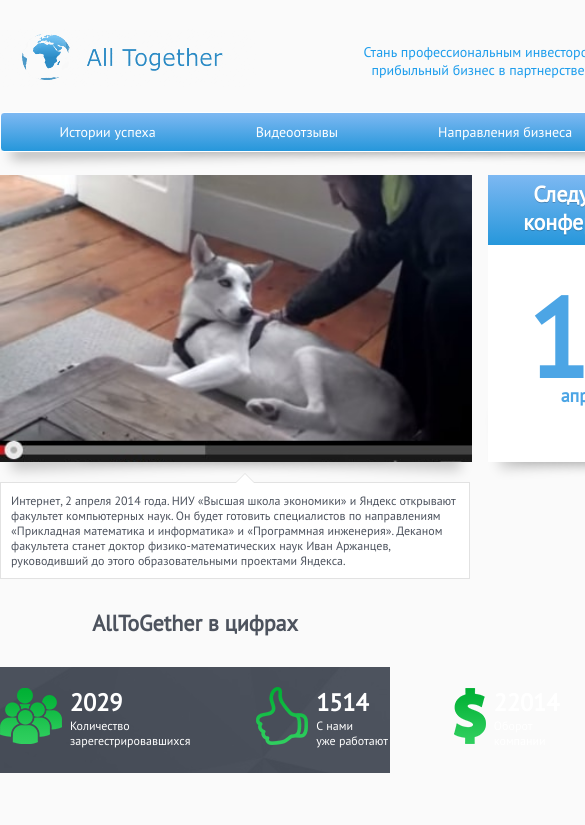
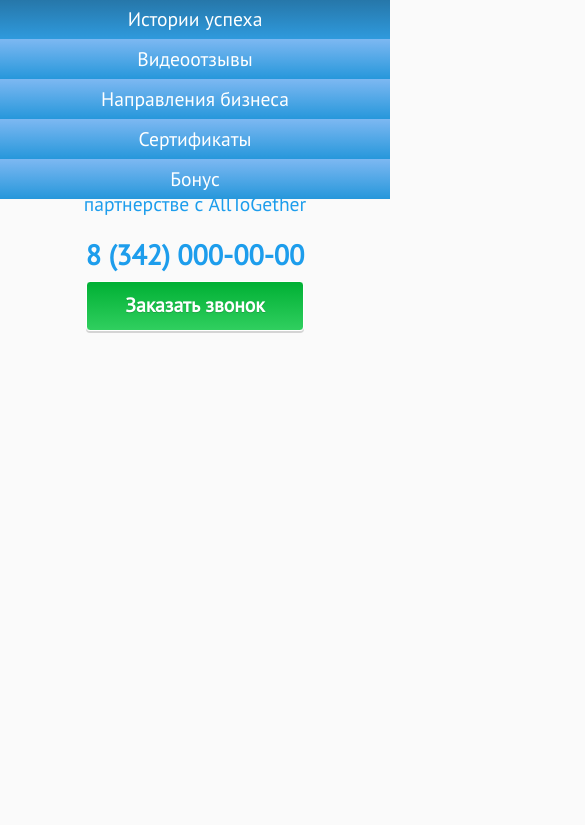
Before and after one commit to DaddyMax/AllTogether, a plain HTML site: page alltogether/index.html in a window 390 px wide. Shown: the top 825 px of the page, 585 px wide, since content can reach past the window. Drawn offline with nearby package versions, Linux system fonts and the light colour scheme.

Commit message:
Developed responsive header and menu

```diff
--- a/alltogether/index.html
+++ b/alltogether/index.html
@@ -40,7 +40,7 @@
             <a href="#" class="contact__button">Заказать звонок</a>
         </div>
     </header>
-    <nav>
+    <nav class="nav-static">
         <ul class="nav">
             <li><a href="#1" class="menu-item menu-item-first">Истории успеха</a></li>
             <li><a href="#2" class="menu-item">Видеоотзывы</a></li>
@@ -48,9 +48,20 @@
             <li><a href="#4" class="menu-item">Сертификаты</a></li>
             <li><a href="#5" class="menu-item menu-item-last">Бонус</a></li>
         </ul>
-    </nav>
-    <div class="wrap">
-        <div class="video"><!--Insert videoplayer here--></div>
+        <ul class="nav-responsive">
+            <li><a href="#1" class="menu-item">Истории успеха</a></li>
+            <li><a href="#2" class="menu-item">Видеоотзывы</a></li>
+            <li><a href="#3" class="menu-item">Направления бизнеса</a></li>
+            <li><a href="#4" class="menu-item">Сертификаты</a></li>
+            <li><a href="#5" class="menu-item">Бонус</a></li>
+            <li><a href="#6" class="menu-item menu-toggle">Меню</a></li>
+        </ul>
+   </nav>
+
+
+
+    <!-- <div class="wrap">
+        <div class="video"><!--Insert videoplayer here-></div>
         <div class="date">
             <div class="date__caption">Следующая <br>конференция</div>
             <div class="date__numbers"><span class="date__numbers-big">19</span><br>апреля</div>
@@ -91,7 +102,7 @@
     <div class="slider_bg">
         <div class="wrap sliderbox">
 
-            <!--            тут будет слайдер             -->
+            <!--            тут будет слайдер             ->
 
             <div class="slider">
                 <div class="slide">
@@ -126,14 +137,14 @@
                 </div>
             </div>
 
-            <!--            тут будет слайдер             -->
+            <!--            тут будет слайдер             ->
 
         </div>
     </div>
     <h1 class="title_section" id="2">Видеоотзывы</h1>
     <div class="wrap wrap-comments">
-        <div class="comments"><!--Insert videoplayer here--></div>
-        <div class="comments"><!--Insert videoplayer here--></div>
+        <div class="comments"><!--Insert videoplayer here-></div>
+        <div class="comments"><!--Insert videoplayer here-></div>
     </div>
     <div class="wrap wrap-comments">
         <div class="underComments textInBorder">Чу, который заставлял его создать оружие <br> массового поражения - только тогда он получил бы операцию, необходимую для спасения его жизни. </div>
@@ -181,7 +192,7 @@
             <div class="offer__register register">
                 <div class="offerRegister__counter">До конца акции осталось</div>
 
-                <!--            тут будет счетчик             -->
+                <!--            тут будет счетчик             ->
                 <div class="wrapper">
                     <div class="cell">
                         <div id="holder">
@@ -189,7 +200,7 @@
                         </div>
                     </div>
                 </div>
-                <!--            тут будет счетчик             -->
+                <!--            тут будет счетчик             ->
 
                 <input type="text" placeholder="Ваше имя" class="register__name">
                 <input type="text" placeholder="Ваш e-mail" class="register__mail">
@@ -208,7 +219,7 @@
             <a href="#" class="contact__button">Заказать звонок</a>
         </div>
 
-    </footer>
+    </footer> -->
     <div id="to-top" title="Перейти наверх"></div>
 
 
--- a/alltogether/style.css
+++ b/alltogether/style.css
@@ -86,7 +86,6 @@ ul {
     display: block;
     text-shadow: 0 1px 0 rgba(0, 0, 0, 0.15);
     color: #ffffff;
-    font-family: "PT Sans";
     font-size: 1.4rem;
     font-weight: 700;
     text-decoration: none;
@@ -107,7 +106,7 @@ ul {
     box-shadow: 0 0 7px #999;
 }
 
-nav {
+.nav-static {
     position: sticky;
     top: 0;
     z-index: 999;
@@ -123,6 +122,9 @@ nav {
     background-image: linear-gradient(to top, #2697db 0%, #7db8f2 100%);
     border-radius: 4px;
     position: relative;
+}
+.nav-responsive {
+    display: none;
 }
 
 .nav li:first-child {
@@ -925,3 +927,84 @@ nav {
     opacity: .5;
     border-radius: 25px;
 }
+
+
+/* Landscape - телефоны */
+@media (max-width: 480px) {
+    html {
+        font-size: 14px;
+    }
+    .header {
+        width: 100%;
+        flex-wrap: wrap;
+        margin-top: 40px;
+    }
+    .logo, .caption, .contacts {
+        margin: 0 auto;
+    }
+    .header > .caption {
+        width: 90%;
+        height: 100%;
+        display: block;
+    }
+    .contacts {
+        text-align: center;
+    }
+    .contacts span {
+        display: block;
+        margin: 20px 0 -10px 0;
+    }
+    .contact__button {
+        margin: 0 auto;
+        float: none;
+        width: 100%;
+        height: 50px;
+        box-sizing: border-box;
+        line-height: 45px;
+    }
+
+    .nav {
+        display: none;
+    }
+
+    .nav-responsive {
+        display: block;
+        position: fixed;
+        top: 0;
+        width: 100%;
+        height: 240px;
+        list-style-type: none;
+        text-align: center;
+        padding-left: 0;
+        margin-top: -200px;
+        transition: .3s ease margin-top;
+    }
+
+    .menu-item {
+        display: block;
+        width: 100%;
+        padding: 0;
+        background-image: linear-gradient(to top, #2697db 0%, #7db8f2 100%);
+    }
+
+    .nav-responsive:hover {
+        margin-top: 0;
+        transition: all .3s ease;
+    }
+
+    .nav-responsive:hover .menu-toggle {
+        display: none;
+    }
+
+
+}
+
+/* От ландшафтного экрана телефона до потретного планшета */
+@media (max-width: 767px) {
+
+}
+
+/* От портретного планшета до ландшафтного экрана и настольных дисплеев */
+@media (min-width: 768px) and (max-width: 979px) {
+
+}
```
